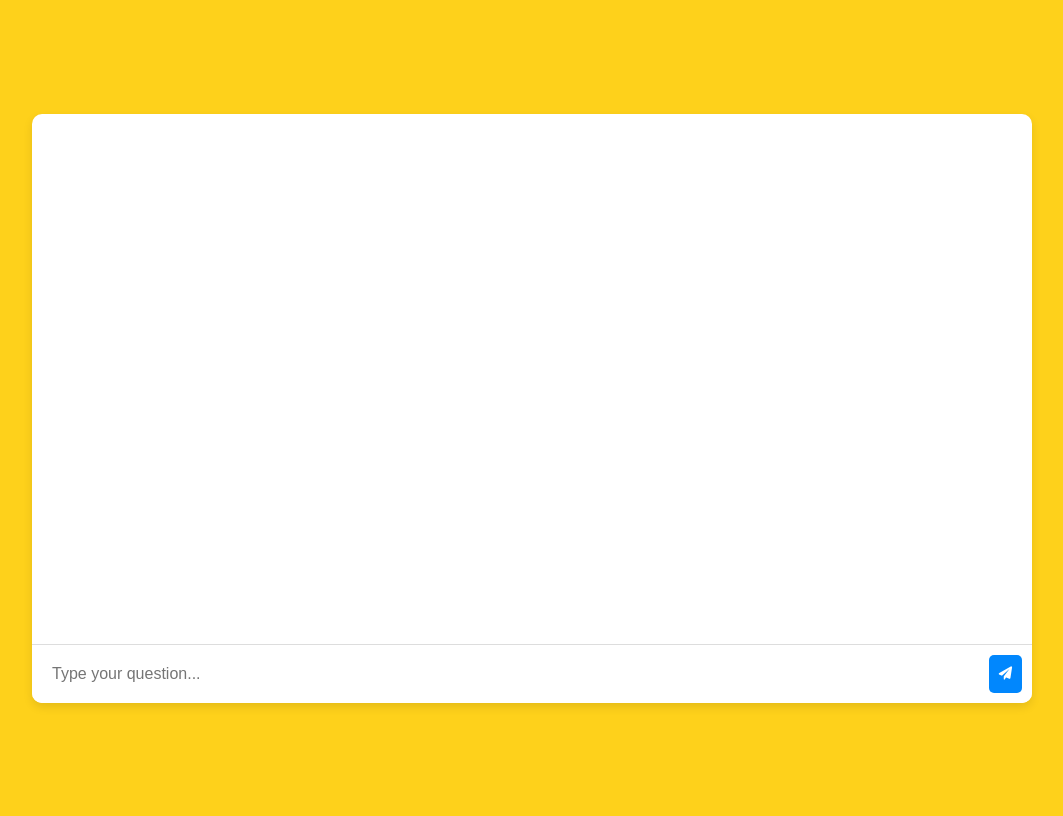
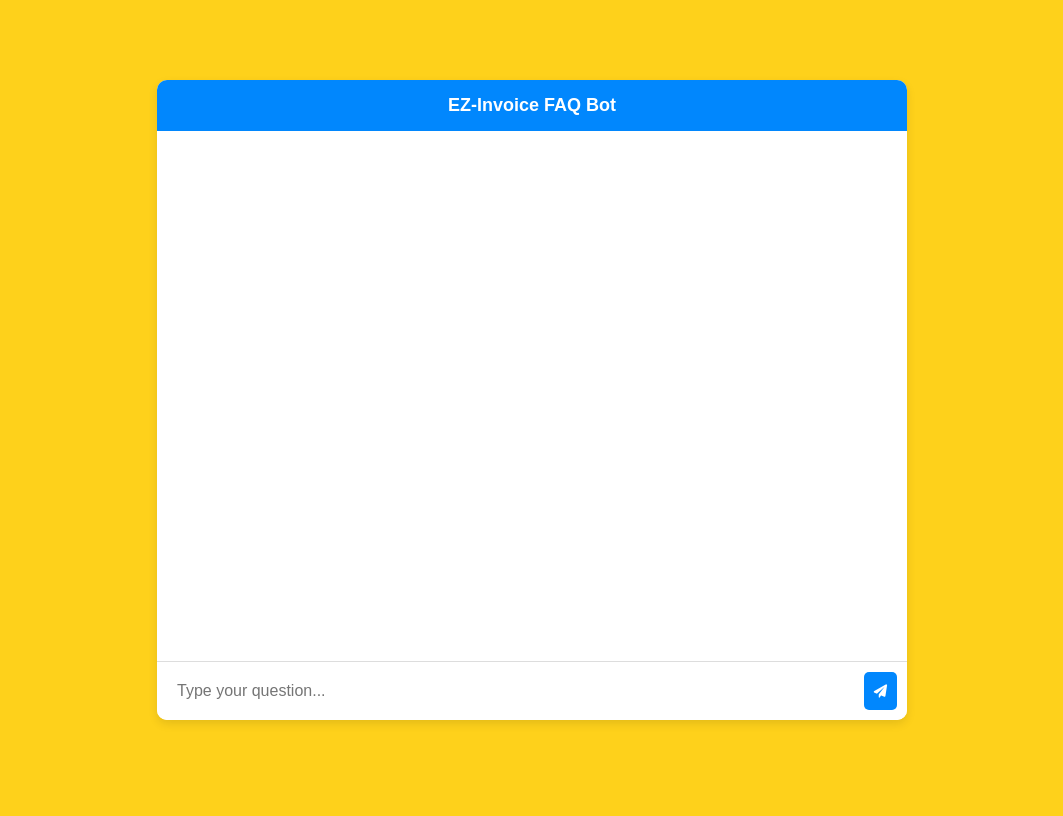
Before and after one commit to ema4ezeem/ezee-e-invoice, a Flask app: page / in a window 1280 px wide. Shown: the whole page, without its empty margins (108-1171 px from the left). After the commit the page ends 724 px from the top, so only its background shows below. Run offline with Flask 3, Linux system fonts and the light colour scheme; parts of the project's set-up code (start-up, migrations or seed data) failed here and were passed over.

Commit message:
Update index.html

```diff
--- a/templates/index.html
+++ b/templates/index.html
@@ -3,7 +3,7 @@
 <head>
     <meta charset="UTF-8">
     <meta name="viewport" content="width=device-width, initial-scale=1.0">
-    <title>Chatbot</title>
+    <title>EZ-Invoice FAQ Bot</title>
     <link rel="stylesheet" href="https://cdnjs.cloudflare.com/ajax/libs/font-awesome/6.0.0/css/all.min.css">
     <style>
         body {
@@ -13,13 +13,24 @@
             align-items: center;
             height: 100vh;
             background-color: #fed11b;
+            margin: 0;
         }
         .chat-container {
-            width: 1000px;
+            width: 750px;
             background: white;
             border-radius: 10px;
             overflow: hidden;
             box-shadow: 0px 4px 10px rgba(0, 0, 0, 0.1);
+            display: flex;
+            flex-direction: column;
+        }
+        .header {
+            background: #0187fd;
+            color: white;
+            text-align: center;
+            padding: 15px;
+            font-size: 18px;
+            font-weight: bold;
         }
         .chat-box {
             height: 500px;
@@ -33,16 +44,26 @@
             padding: 10px;
             margin: 5px;
             border-radius: 8px;
+            display: flex;
+            align-items: center;
         }
         .user {
             align-self: flex-end;
             background: #0187fd;
             color: white;
+            border-bottom-right-radius: 0;
         }
         .bot {
             align-self: flex-start;
             background: #e5e5e5;
             color: black;
+            border-bottom-left-radius: 0;
+            display: flex;
+            gap: 8px;
+        }
+        .bot-icon {
+            font-size: 18px;
+            color: #0187fd;
         }
         .input-container {
             display: flex;
@@ -71,6 +92,7 @@
 </head>
 <body>
     <div class="chat-container">
+        <div class="header">EZ-Invoice FAQ Bot</div>
         <div class="chat-box" id="chat-box"></div>
         <div class="input-container">
             <input type="text" id="user-input" placeholder="Type your question...">
@@ -106,7 +128,13 @@
             let chatBox = document.getElementById("chat-box");
             let msgDiv = document.createElement("div");
             msgDiv.classList.add("message", sender);
-            msgDiv.innerText = text;
+
+            if (sender === "bot") {
+                msgDiv.innerHTML = `<i class="fas fa-robot bot-icon"></i> <span>${text}</span>`;
+            } else {
+                msgDiv.innerText = text;
+            }
+
             chatBox.appendChild(msgDiv);
             chatBox.scrollTop = chatBox.scrollHeight;
         }
```
